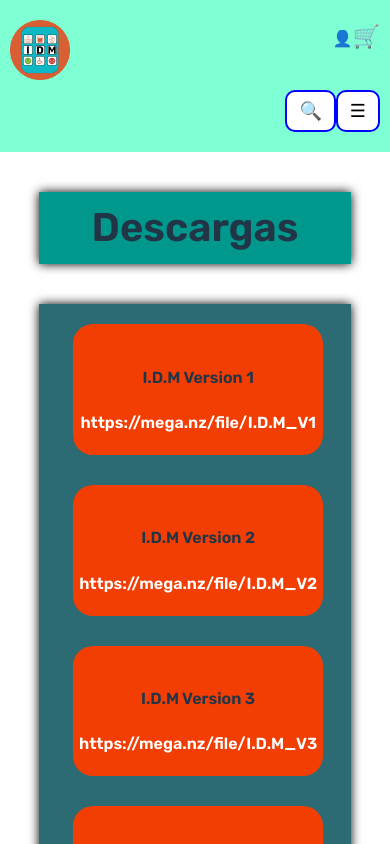
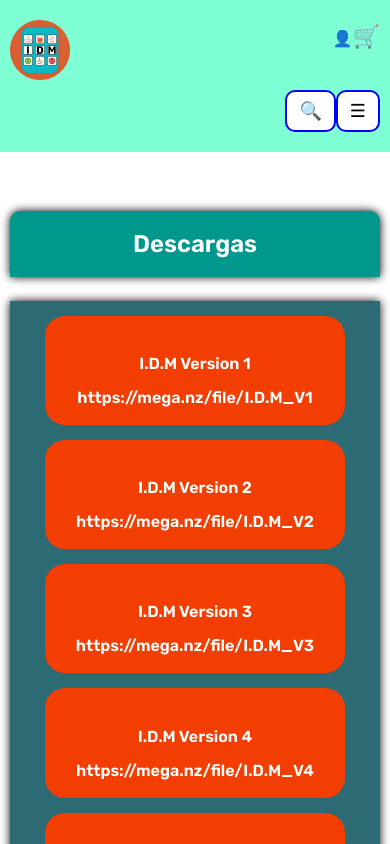
Before and after one commit to Dylan-Fernandez/Proyecto-De-Generacion-T, a React (Vite) app in the folder frontend-IDM/: page /Downloads in a window 390 px wide. Shown: the top 844 px of the page. Built offline with nearby package versions, Linux system fonts and the light colour scheme; a web font is replaced by a local one.

Commit message:
modo responsive de descargas arreglado

```diff
--- a/frontend-IDM/src/pages/Downloads.css
+++ b/frontend-IDM/src/pages/Downloads.css
@@ -1,5 +1,7 @@
 .downloads {
-  margin: 10% 10% 0 10%;
+  margin: 10% auto 0 auto;
+  width: 90%;
+  max-width: 1200px;
 }
 
 .downloads_title {
@@ -10,15 +12,20 @@
   font-size: 40px;
   background-color: #00988d;
   box-shadow: 0 0 10px black;
+  color: white;
+  border-radius: 10px 10px 0 0;
+  text-align: center;
 }
 
 .downloads_links {
   display: grid;
-  grid-template-columns: repeat(3, 1fr); /* 3 columnas en PC */
+  grid-template-columns: repeat(3, 1fr);
   gap: 20px;
   background-color: #2c6b74;
   box-shadow: 0 0 10px black;
   padding: 20px;
+  border-radius: 0 0 10px 10px;
+  justify-items: center;
 }
 
 .downloads_link {
@@ -30,12 +37,20 @@
   border-radius: 20px;
   padding: 20px;
   text-align: center;
+  width: 100%;
+  max-width: 300px;
+}
+
+.downloads_link h4 {
+  margin-bottom: 10px;
+  color: white;
 }
 
 .downloads_link a {
   color: white;
   text-decoration: none;
   transition: 0.3s;
+  word-break: break-all;
 }
 
 .downloads_link a:hover {
@@ -43,25 +58,43 @@
   text-shadow: 0 0 3px white;
 }
 
-/* RESPONSIVE estilo tipo Footer */
-
-/* Tablet / iPad */
 @media (max-width: 900px) {
   .downloads_links {
-    grid-template-columns: repeat(2, 1fr); /* 2 columnas como Footer */
+    grid-template-columns: repeat(2, 1fr);
     gap: 15px;
   }
 }
 
-/* Móvil */
 @media (max-width: 600px) {
+  .downloads_title {
+    font-size: 28px;
+    padding: 15px 0;
+  }
+
   .downloads_links {
-    grid-template-columns: 1fr; /* 1 columna en móvil */
-    gap: 10px;
+    grid-template-columns: 1fr;
+    gap: 15px;
+    padding: 15px;
+    justify-items: center;
   }
 
   .downloads_link {
-    width: 90%; /* centrado */
-    margin: 0 auto 20px auto;
+    width: 90%;
+    margin: 0 auto;
   }
 }
+
+@media (max-width: 400px) {
+  .downloads {
+    margin-top: 15%;
+    width: 95%;
+  }
+
+  .downloads_title {
+    font-size: 24px;
+  }
+
+  .downloads_link {
+    padding: 15px;
+  }
+}
```
